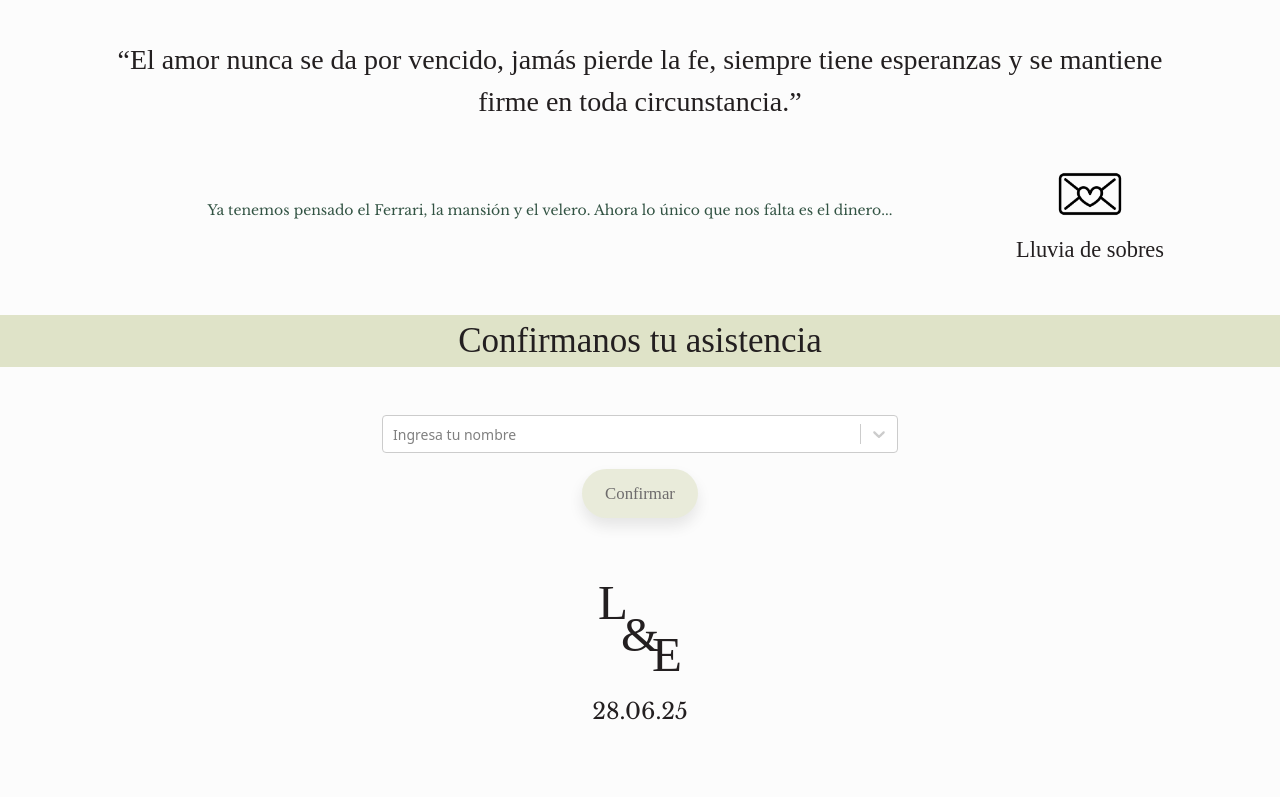
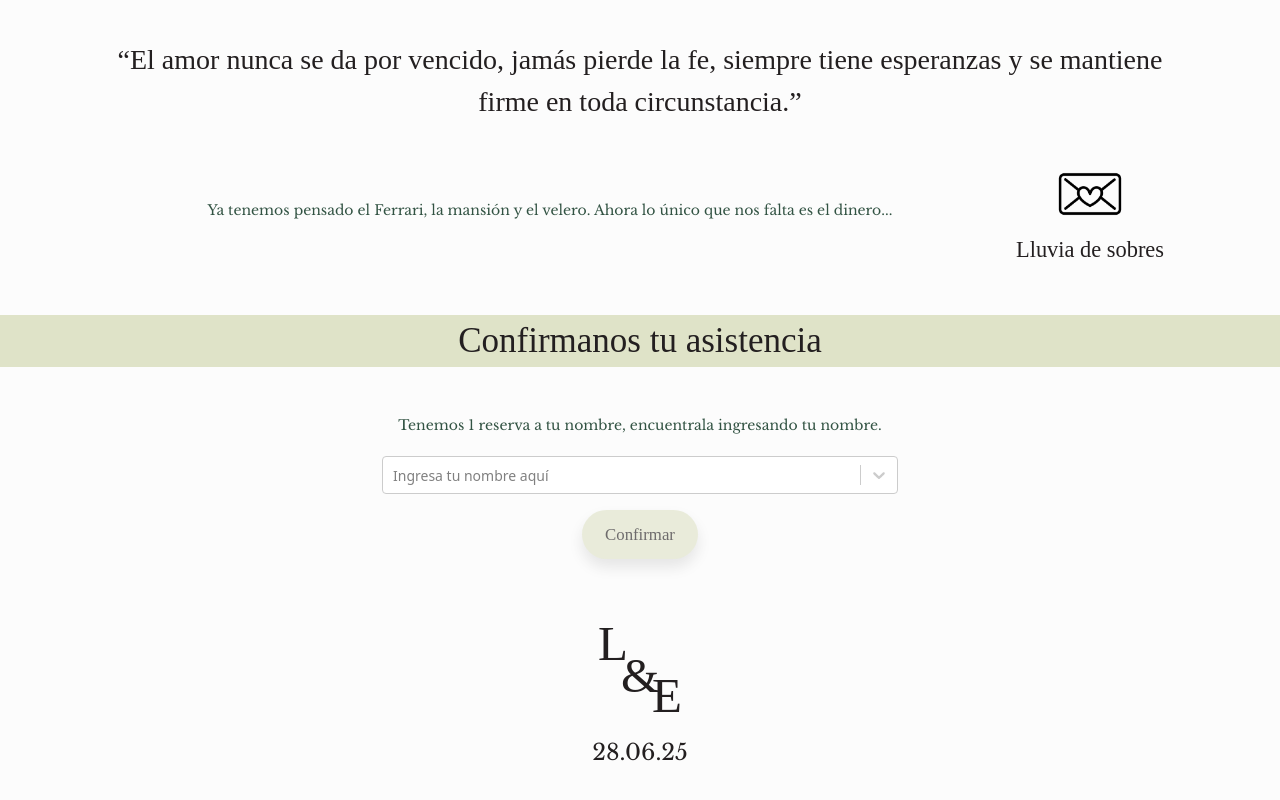
Before and after one commit to edacevedo/invitacion, a React (Create React App) app: page / in a window 1280 px wide. Shown: the part 4019-4819 px from the top of the page. Built offline with nearby package versions, Linux system fonts and the light colour scheme; a web font is replaced by a local one.

Commit message:
first commit

```diff
--- a/src/components/ConfirmationForm.js
+++ b/src/components/ConfirmationForm.js
@@ -49,13 +49,18 @@ export default function ConfirmationForm() {
     return (
 
         <>
-            <Row className="justify-content-center mt-5">
+            <Row className='mt-5'>
+                <Col>
+                    <p className='text-center secondary-color'>Tenemos 1 reserva a tu nombre, encuentrala ingresando tu nombre. </p>
+                </Col>
+            </Row>
+            <Row className="justify-content-center mt-1">
                 <Col sm={6}>
                     <Select
 
                         isClearable
                         isSearchable
-                        placeholder={'Ingresa tu nombre'}
+                        placeholder={'Ingresa tu nombre aquí'}
                         defaultValue={selectedOption}
                         value={selectedOption}
                         onChange={setSelectedOption}
```
